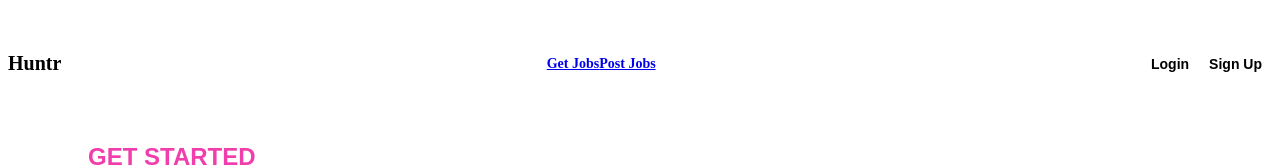
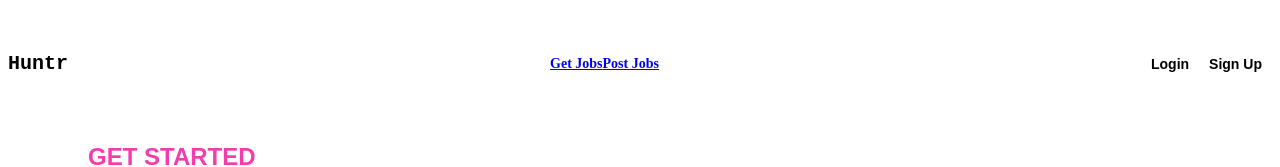
Before and after one commit to gdscfunaab/opensource-bootcamp-frontend, a Nuxt app: page / in a window 1280 px wide. Shown: the top 167 px of the page. Built offline with nearby package versions, Linux system fonts and the light colour scheme.

Commit message:
mynewfile

```diff
--- a/components/LandingPage/Header.vue
+++ b/components/LandingPage/Header.vue
@@ -31,6 +31,8 @@
     .header-logo p {
         font-size: 20px;
         font-weight: bold;
+        font-family: monospace;
+        color:hotpink;
 
     }
 
```
Also changed, not shown: 1 other file (tests, documents, lock files or other folders).
